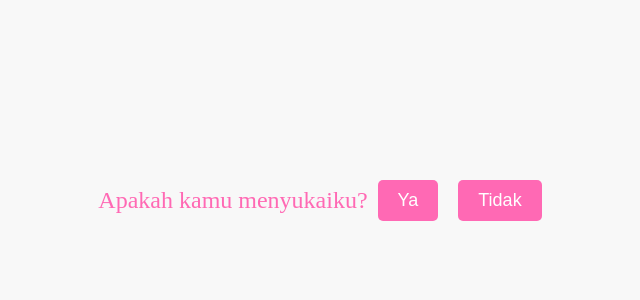
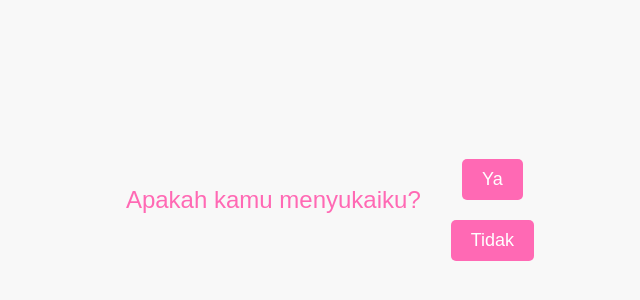
Before and after one commit to rhelzz/ForYou, a plain HTML site: page index.html in a window 1280 px wide. Shown: the part 200-500 px from the top of the page, without its empty margins (315-955 px from the left). Drawn offline with Linux system fonts and the light colour scheme; some packages are replaced by stand-ins of ours; a script that the page names is missing.

Commit message:
Update index.html

```diff
--- a/index.html
+++ b/index.html
@@ -1,11 +1,14 @@
 <!DOCTYPE html>
 <html lang="en">
+
 <head>
     <meta charset="UTF-8">
     <meta name="viewport" content="width=device-width, initial-scale=1.0">
     <title>Apakah Kamu Menyukaiku?</title>
     <!-- Font Awesome -->
-    <link rel="stylesheet" href="https://cdnjs.cloudflare.com/ajax/libs/font-awesome/6.0.0-beta3/css/all.min.css" integrity="sha512-rC5kvJ8T9AZWuRPFEfVjmuTq3iC+qK4o7F/0N0L7ms7PKcGAXvH9EMMLBPyN9En+6GKAwLUp1UVkxN5c1iLFYQ==" crossorigin="anonymous" referrerpolicy="no-referrer" />
+    <link rel="stylesheet" href="https://cdnjs.cloudflare.com/ajax/libs/font-awesome/6.0.0-beta3/css/all.min.css"
+        integrity="sha512-rC5kvJ8T9AZWuRPFEfVjmuTq3iC+qK4o7F/0N0L7ms7PKcGAXvH9EMMLBPyN9En+6GKAwLUp1UVkxN5c1iLFYQ=="
+        crossorigin="anonymous" referrerpolicy="no-referrer" />
     <!-- SweetAlert2 -->
     <script src="https://cdn.jsdelivr.net/npm/sweetalert2@11"></script>
     <style>
@@ -13,30 +16,33 @@
             display: flex;
             align-items: center;
             justify-content: center;
-            height: 100vh;
+            min-height: 100vh; /* Changed to min-height for mobile responsiveness */
             margin: 0;
             background-color: #f8f8f8;
+            font-family: 'Arial', sans-serif; /* Added a generic font-family */
         }
 
         #question-container {
             text-align: center;
             font-size: 24px;
-            color: #ff69b4; /* Warna romantis pink */
+            color: #ff69b4;
+            padding: 20px; /* Added padding for better spacing */
         }
 
         #button-container {
             display: flex;
-            flex-direction: row; /* Menempatkan tombol di bawah kata-kata */
+            flex-direction: column; /* Changed to column for mobile responsiveness */
             align-items: center;
+            margin-top: 20px; /* Added margin-top for better spacing */
         }
 
         .button {
             padding: 10px 20px;
             font-size: 18px;
             cursor: pointer;
-            margin: 10px; /* Jarak antara kata-kata dan tombol */
-            background-color: #ff69b4; /* Warna romantis pink */
-            color: #fff; /* Warna teks putih */
+            margin: 10px;
+            background-color: #ff69b4;
+            color: #fff;
             border: none;
             border-radius: 5px;
             transition: transform 0.3s ease-in-out;
@@ -47,6 +53,7 @@
         }
     </style>
 </head>
+
 <body>
 
     <div id="question-container">
@@ -93,4 +100,5 @@
     </script>
 
 </body>
+
 </html>
```
Lines whose indentation alone changed are shown as unchanged.
